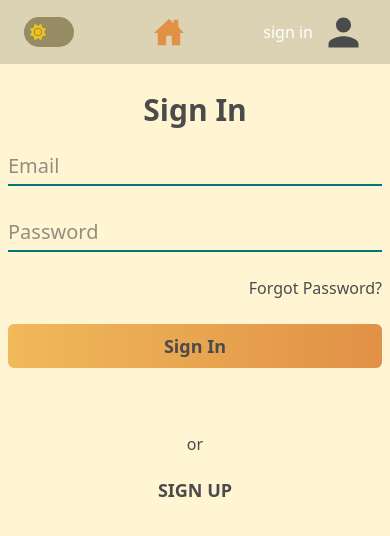
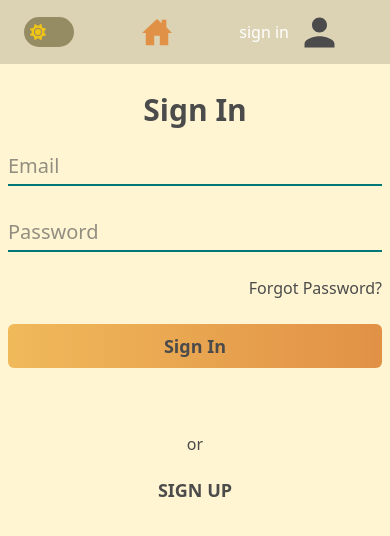
Before and after one commit to mr-steal-ur-code/Cloud-Cookbook, a React (Vite) app: page /sign-in in a window 390 px wide. Shown: the top 536 px of the page. Built offline with nearby package versions, Linux system fonts and the light colour scheme; no server answers.

Commit message:
fix header position on small screen

```diff
--- a/src/Pages/Home.tsx
+++ b/src/Pages/Home.tsx
@@ -70,7 +70,7 @@ const Home: React.FC = () => {
 	return (
 		<>
 			{isLoggedIn ? (
-				<div>
+				<div className="mt-12">
 					{books && books?.length > 0 ? (
 						<BookCarousel objArray={books} />
 					) : books === undefined ? (
--- a/src/components/Book Carousel/BookCarousel.tsx
+++ b/src/components/Book Carousel/BookCarousel.tsx
@@ -24,7 +24,7 @@ const Carousel: React.FC<CarouselProps> = ({ objArray }) => {
 	};
 
 	return (
-		<div className="">
+		<div>
 			<Slider {...settings}>
 				{objArray?.map?.((obj: CookBook) => (
 					<div
--- a/src/components/Book Carousel/bookcarousel.css
+++ b/src/components/Book Carousel/bookcarousel.css
@@ -48,5 +48,5 @@
 }
 
 .slick-track {
-  text-align: center
+  text-align: center;
 }
--- a/src/components/Header.tsx
+++ b/src/components/Header.tsx
@@ -36,7 +36,7 @@ const Header = () => {
 		<div
 			className={`${
 				isLoggedIn && !emailVerified ? "h-20" : "h-16"
-			} fixed top-0 w-full flex flex-col text-white bg-bkg2 z-50 px-2`}
+			} fixed top-0 w-full flex flex-col text-white bg-bkg2 z-50 px-2 sm:pr-8 md:pr-0`}
 		>
 			<div className={`flex flex-row items-center justify-between px-4 flex-1`}>
 				<ThemeSwitch />
```
